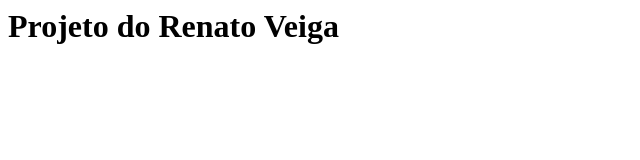
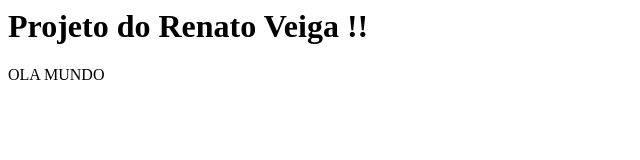
Before and after one commit to Renatovds/curso-git, a plain HTML site: page index.html in a window 1280 px wide. Shown: the whole page, without its empty margins (0-640 px from the left). Drawn offline with Linux system fonts and the light colour scheme.

Commit message:
Adicionado texto ao body

```diff
--- a/index.html
+++ b/index.html
@@ -1,8 +1,8 @@
 <html>
 <head>
-    <h1>Projeto do Renato Veiga</h1>
+    <h1>Projeto do Renato Veiga !!</h1>
 </head>
     <body>
-
+      OLA MUNDO
     </body>
 </html>
```
